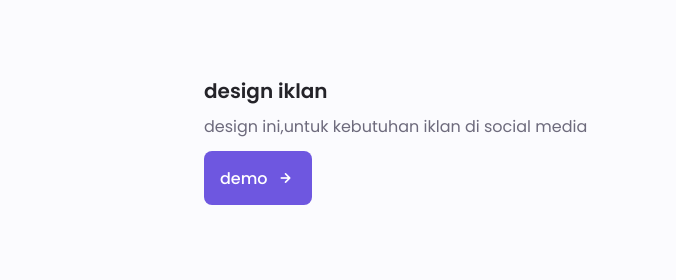
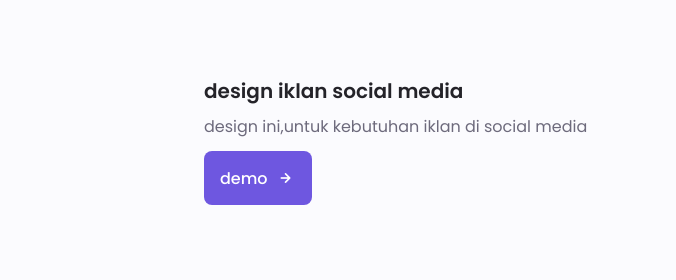
Before and after one commit to Resnoadison/my-portfolio, a plain HTML site: page index.html in a window 1280 px wide. Shown: the part 3319-3599 px from the top of the page, 476-1152 px from the left. Drawn offline with nearby package versions, Linux system fonts and the light colour scheme.

Commit message:
tambah portfolio

```diff
--- a/index.html
+++ b/index.html
@@ -406,7 +406,7 @@
             <img src="my image/varian rasa 2.png" alt="" class="portfolio__img">
 
             <div class="portfolio__data">
-              <h3 class="portfolio__title">design iklan</h3>
+              <h3 class="portfolio__title">design iklan social media</h3>
               <p class="portfolio__description">design ini,untuk kebutuhan iklan di social media</p>
               <a href="" class="button button--flex button--small portfolio__button">
                 demo
```
